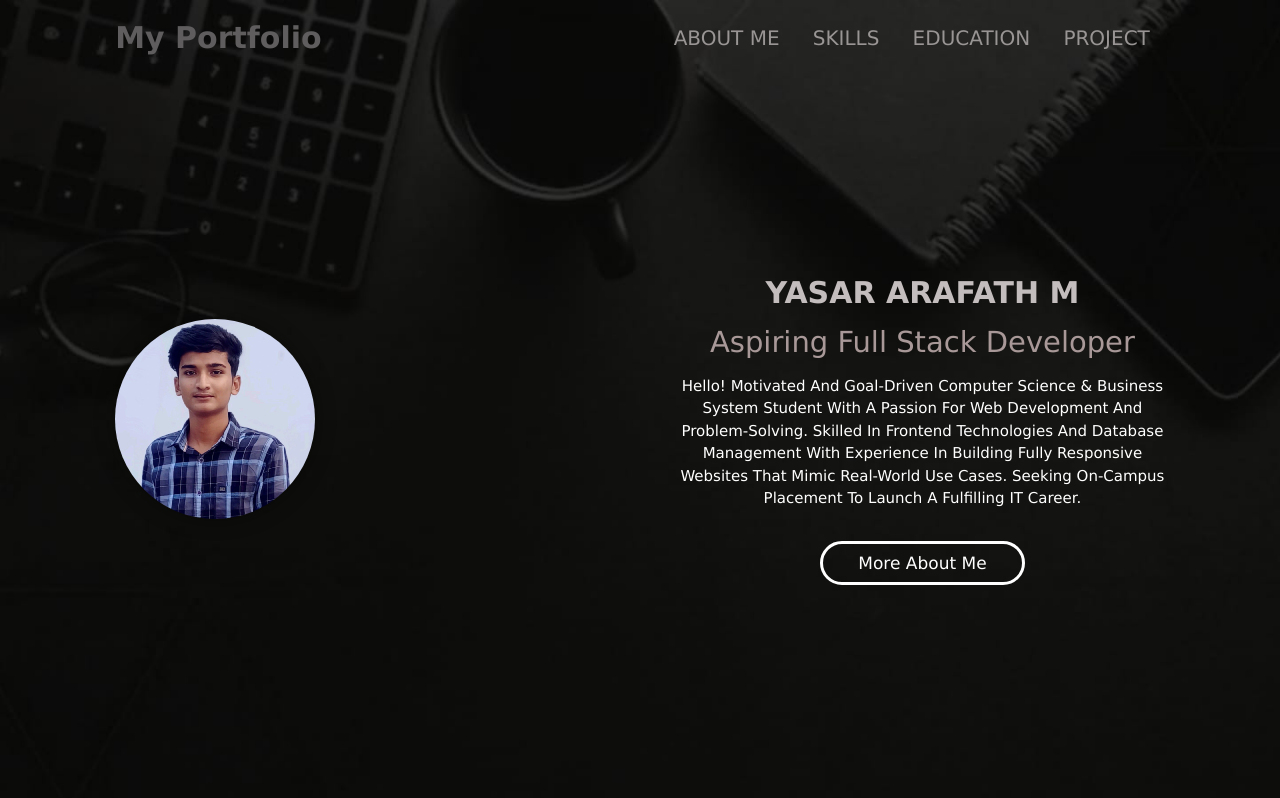
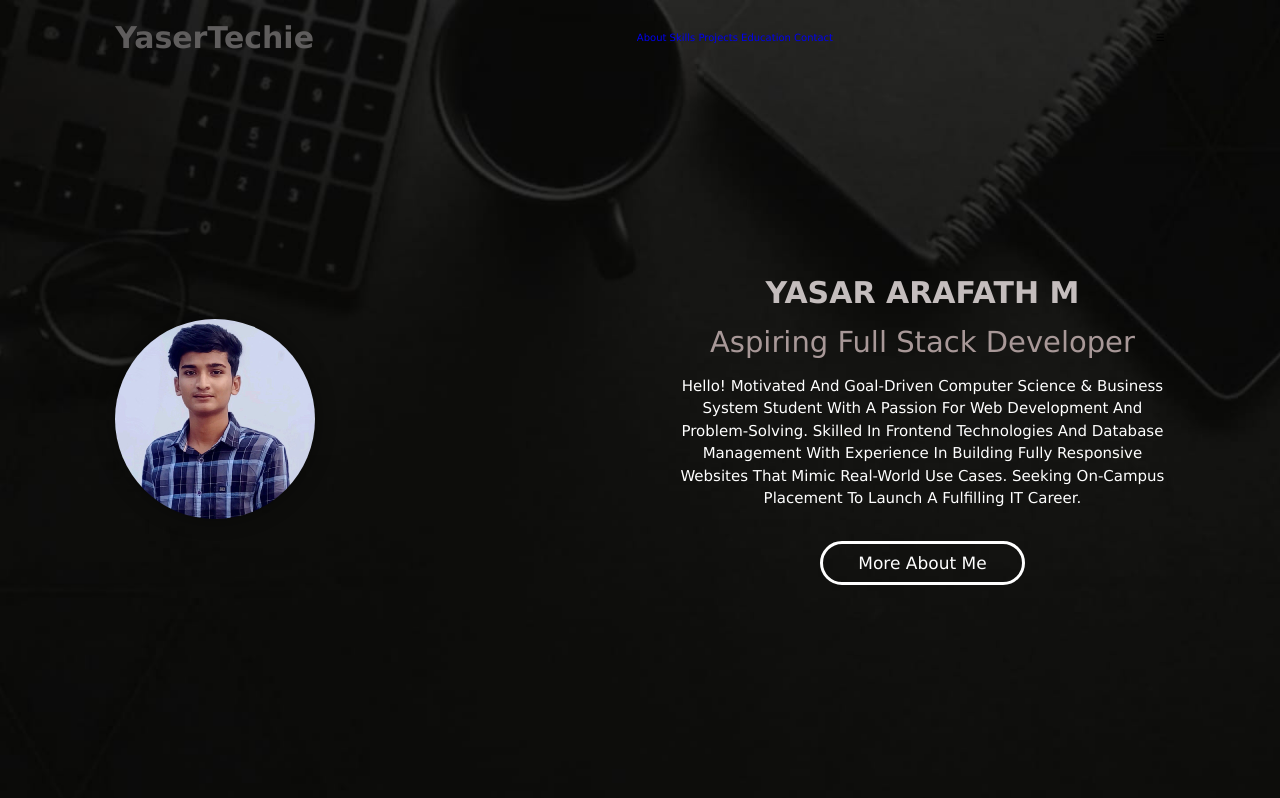
Before and after one commit to yasertechie/Updated_portfolio, a plain HTML site: page index.html in a window 1280 px wide. Shown: the top 798 px of the page. Drawn offline with Linux system fonts and the light colour scheme.

Commit message:
Update index.html

```diff
--- a/index.html
+++ b/index.html
@@ -9,15 +9,16 @@
 </head>
 <body>
     <header>
-        <a href="#" class="logo">My Portfolio<span></span></a>
-        <nav class="navbar">
-            <a href="#about">ABOUT ME</a>
-            <a href="#skills">SKILLS</a>
-            <a href="#education">EDUCATION</a>
-            <a href="#project">PROJECT</a>
-        </nav>
-
-    </header>
+  <div class="logo">YaserTechie</div>
+  <nav class="nav-links" id="navLinks">
+    <a href="#about">About</a>
+    <a href="#skills">Skills</a>
+    <a href="#projects">Projects</a>
+    <a href="#education">Education</a>
+    <a href="#contact">Contact</a>
+  </nav>
+  <div class="menu-btn" onclick="toggleMenu()">☰</div>
+</header>
 
     <section class="about" id="about">
     <div class="profile-photo">
@@ -150,4 +151,5 @@
 </footer>
 
 </body>
+
 </html>
```
